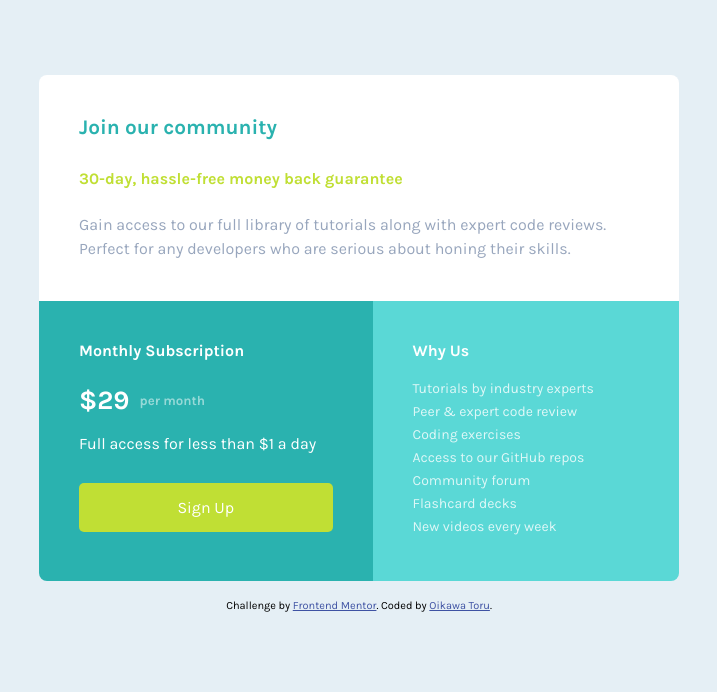
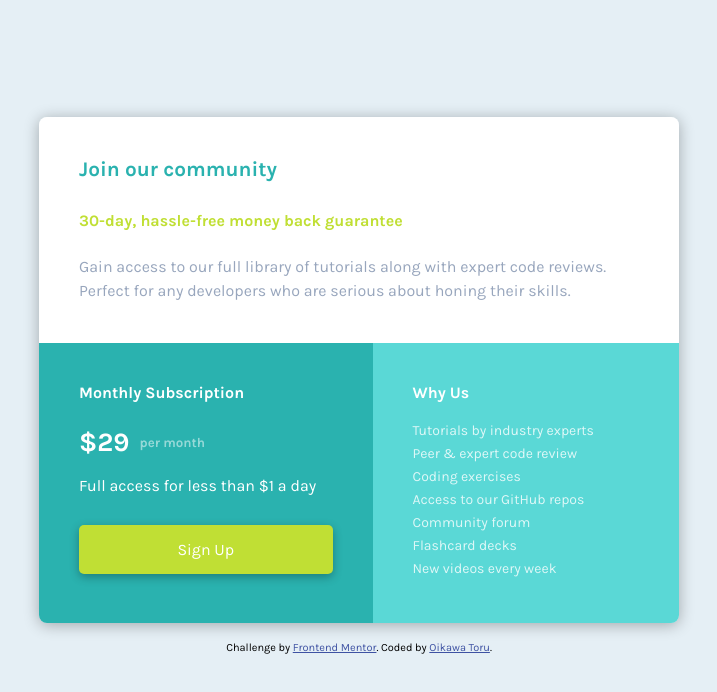
Before and after one commit to Oikawasan/singlecomponentgrid, a plain HTML site: page index.html in a window 1280 px wide. Shown: the whole page, without its empty margins (281-998 px from the left). Drawn offline with Linux system fonts and the light colour scheme.

Commit message:
Update style.css

```diff
--- a/style.css
+++ b/style.css
@@ -14,10 +14,12 @@ body {
     background-color: var(--ltgray);
     padding: 75px 30px;
     font-family: 'Karla', sans-serif;
+    min-height: 100vh;
 }
 .box {
     border-radius: 8px;
     overflow: hidden;
+    box-shadow: 0 2px 15px rgb(0, 0, 0, 0.3);
 }
 .box>* {
     padding: 35px 25px;
@@ -56,6 +58,8 @@ h4 {
     text-align: center;
     padding: 15px 0;
     border-radius: 5px;
+    box-shadow: 0 3px 10px rgb(0, 0, 0, 0.3);
+
 }
 h5 {
     display: flex;
@@ -84,10 +88,16 @@ p {
     font-size: 14px;
 }
 @media only screen and (min-width: 1000px) {
+    .container {
+        padding: 0;
+        display: flex;
+        flex-direction: column;
+        align-items: center;
+        justify-content: center;
+    }
     .box {
         display: grid;
         max-width: 640px;
-        margin: auto;
     }
     .box > * {
         padding: 40px;
@@ -96,3 +106,13 @@ p {
         grid-column: span 2;
     }
 }
+@media only screen and (min-width: 600px) {
+    .container {
+        padding: 50px 10vw;
+    }
+}
+@media only screen and (min-width: 700px) {
+    .container {
+        padding: 50px 22vw;
+    }
+}
```
